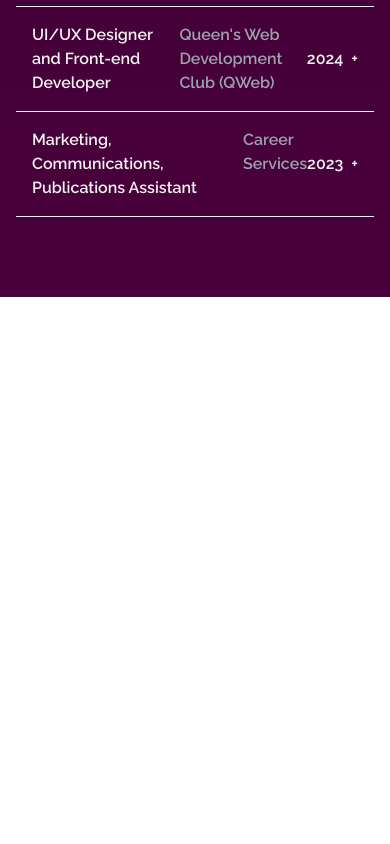
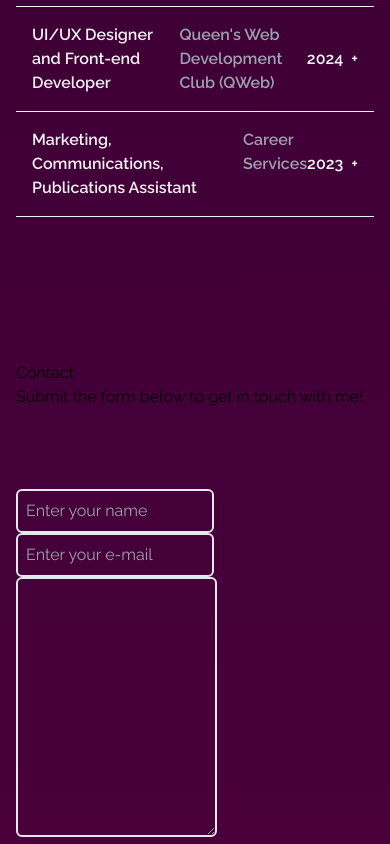
Before and after one commit to kavitaithomas/portfolio, a React (Create React App) app: page / in a window 390 px wide. Shown: the part 3585-4429 px from the top of the page. Before the commit the page ends 3882 px from the top, so only its background shows below. Built offline with nearby package versions, Linux system fonts and the light colour scheme; a web font is replaced by a local one.

Commit message:
layed out html for contact form

```diff
--- a/src/App.js
+++ b/src/App.js
@@ -4,6 +4,7 @@ import AboutMe from "./components/AboutMe";
 import Experience from "./components/Experience";
 import Projects from "./components/Projects";
 import TechStack from "./components/TechStack";
+import Contact from "./components/Contact";
 
 function App() {
   return (
@@ -15,6 +16,7 @@ function App() {
         <Projects />
         <TechStack />
         <Experience />
+        <Contact />
       </div>
     </div>
   );
--- /dev/null
+++ b/src/components/Contact.jsx
@@ -0,0 +1,36 @@
+import React from "react";
+
+const Contact = () => {
+  return (
+    <div>
+      <div className="mt-16 pb-20">
+        <p>Contact</p>
+        <p>Submit the form below to get in touch with me!</p>
+      </div>
+
+      <div>
+        <form action="">
+          <input
+            type="text"
+            name="name"
+            placeholder="Enter your name"
+            className="p-2 bg-transparent border-2 rounded-md text-my-gray focus:outline-none"
+          />
+          <input
+            type="text"
+            name="email"
+            placeholder="Enter your e-mail"
+            className="p-2 bg-transparent border-2 rounded-md text-my-gray focus:outline-none"
+          />
+          <textarea
+            name="message"
+            rows="10"
+            className="p-2 bg-transparent border-2 rounded-md text-my-gray focus:outline-none"
+          ></textarea>
+        </form>
+      </div>
+    </div>
+  );
+};
+
+export default Contact;
--- a/src/components/Experience.jsx
+++ b/src/components/Experience.jsx
@@ -10,7 +10,7 @@ const Experience = () => {
 
   const accordionData = [
     {
-      title: "Instrcutional Designer",
+      title: "Instructional Designer",
       place: "Queen's Law",
       year: "2025",
       content:
--- a/src/components/techStack.jsx
+++ b/src/components/techStack.jsx
@@ -115,7 +115,7 @@ const TechStack = () => {
               key={id}
               className={`text-my-gray shadow-md hover:scale-105 duration-500 py-2 rounded-lg ${style}`}
             >
-              <img src={src} className="w-10 lg:w-20 mx-auto" />
+              <img src={src} alt="logo" className="w-10 lg:w-20 mx-auto" />
               <p className="mt-4">{title}</p>
             </div>
           ))}
```
